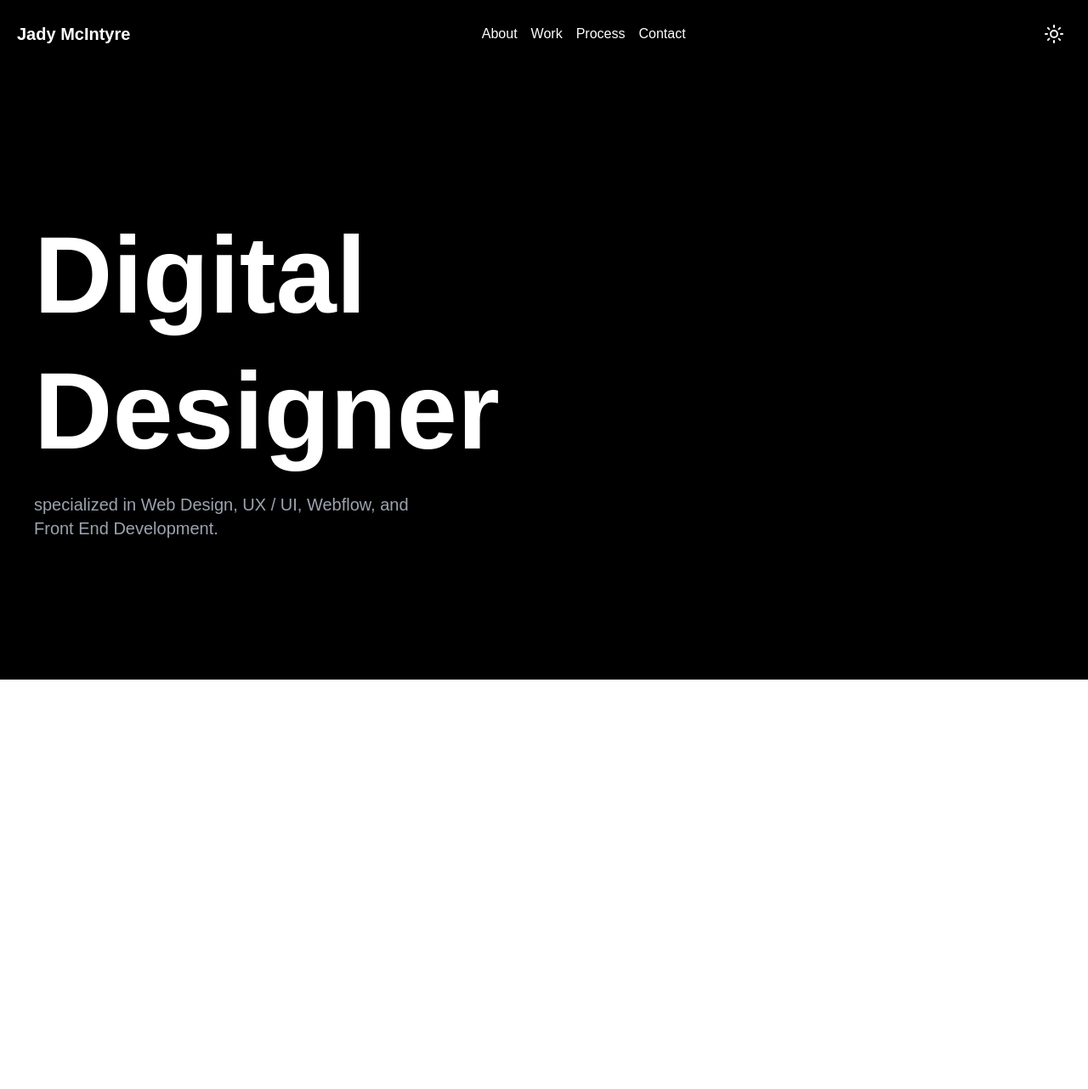
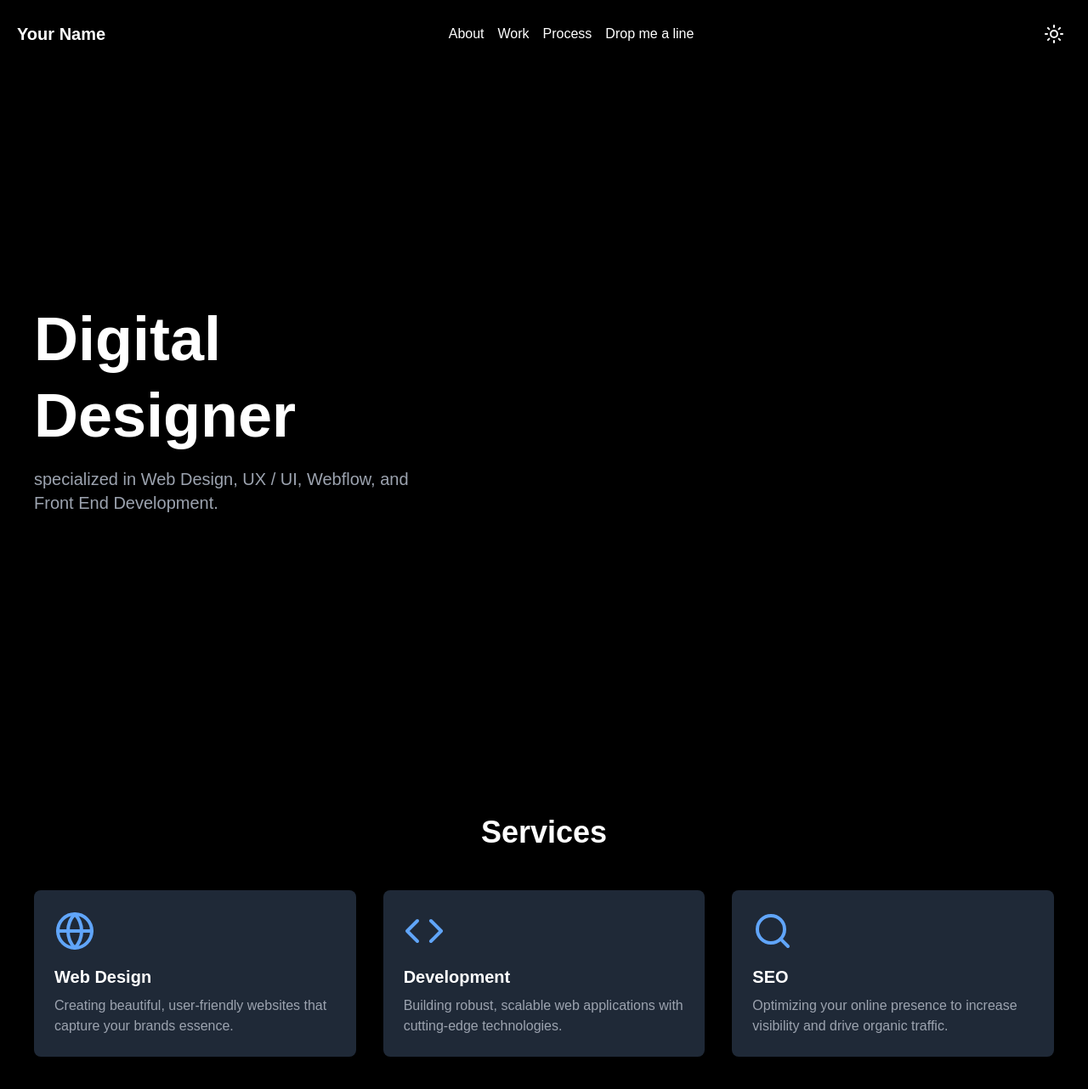
Before and after one commit to JadyMcIntyre/ydaj_me, a Next.js app in the folder my-portfolio/: page / in a window 1280 px wide. Shown: the top 1282 px of the page at 85% size. Before the commit the page ends 800 px from the top, so only its background shows below. Built offline with nearby package versions, Linux system fonts and the light colour scheme.

Commit message:
with services section

```diff
--- a/my-portfolio/app/page.tsx
+++ b/my-portfolio/app/page.tsx
@@ -2,7 +2,7 @@
 
 import Link from 'next/link'
 import { useState } from 'react'
-import { Moon, Sun } from 'lucide-react'
+import { Moon, Sun, Globe, Code, Search } from 'lucide-react'
 
 export default function Component() {
   const [darkMode, setDarkMode] = useState(true)
@@ -14,13 +14,13 @@ export default function Component() {
   return (
     <div className={`min-h-screen ${darkMode ? 'bg-black text-white' : 'bg-white text-black'}`}>
       <header className="p-5 flex justify-between items-center">
-        <h1 className="text-xl font-semibold">Jady McIntyre</h1>
+        <h1 className="text-xl font-semibold">Your Name</h1>
         <nav>
           <ul className="flex space-x-4">
             <li><Link href="#about" className="hover:text-gray-300">About</Link></li>
             <li><Link href="#work" className="hover:text-gray-300">Work</Link></li>
             <li><Link href="#process" className="hover:text-gray-300">Process</Link></li>
-            <li><Link href="#contact" className="hover:text-gray-300">Contact</Link></li>
+            <li><Link href="#contact" className="hover:text-gray-300">Drop me a line</Link></li>
           </ul>
         </nav>
         <button onClick={toggleDarkMode} className="p-2 rounded-full hover:bg-gray-700">
@@ -28,13 +28,32 @@ export default function Component() {
           <span className="sr-only">Toggle dark mode</span>
         </button>
       </header>
-      <main className="flex flex-col justify-center items-start h-[calc(100vh-80px)] p-10">
-        <h2 className="text-9xl font-bold leading-tight mb-4">
-          Digital<br />Designer
-        </h2>
-        <p className="text-xl text-gray-400 max-w-md">
-          specialized in Web Design, UX / UI, Webflow, and Front End Development.
-        </p>
+      <main>
+        <section className="flex flex-col justify-center items-start h-screen p-10">
+          <h2 className="text-7xl font-bold leading-tight mb-4">
+            Digital<br />Designer
+          </h2>
+          <p className="text-xl text-gray-400 max-w-md">
+            specialized in Web Design, UX / UI, Webflow, and Front End Development.
+          </p>
+        </section>
+
+        <section className="py-20 px-10">
+          <h3 className="text-4xl font-bold mb-12 text-center">Services</h3>
+          <div className="grid grid-cols-1 md:grid-cols-3 gap-8">
+            {[
+              { title: 'Web Design', icon: Globe, description: 'Creating beautiful, user-friendly websites that capture your brands essence.' },
+              { title: 'Development', icon: Code, description: 'Building robust, scalable web applications with cutting-edge technologies.' },
+              { title: 'SEO', icon: Search, description: 'Optimizing your online presence to increase visibility and drive organic traffic.' }
+            ].map((service, index) => (
+              <div key={index} className="bg-gray-800 p-6 rounded-lg shadow-lg">
+                <service.icon className="w-12 h-12 mb-4 text-blue-400" />
+                <h4 className="text-xl font-semibold mb-2">{service.title}</h4>
+                <p className="text-gray-400">{service.description}</p>
+              </div>
+            ))}
+          </div>
+        </section>
       </main>
     </div>
   )
```
